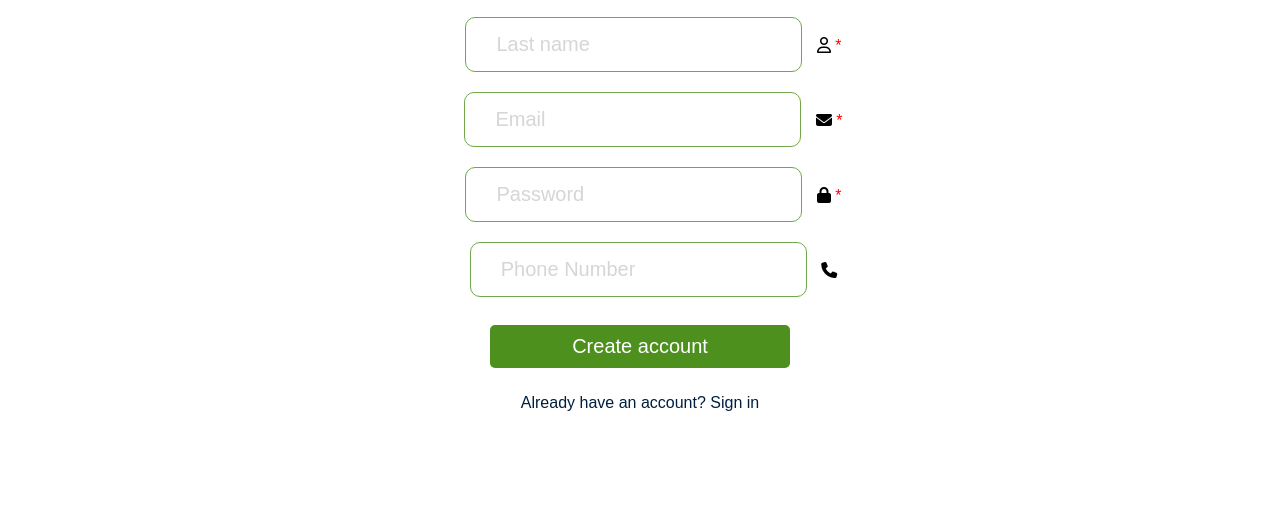
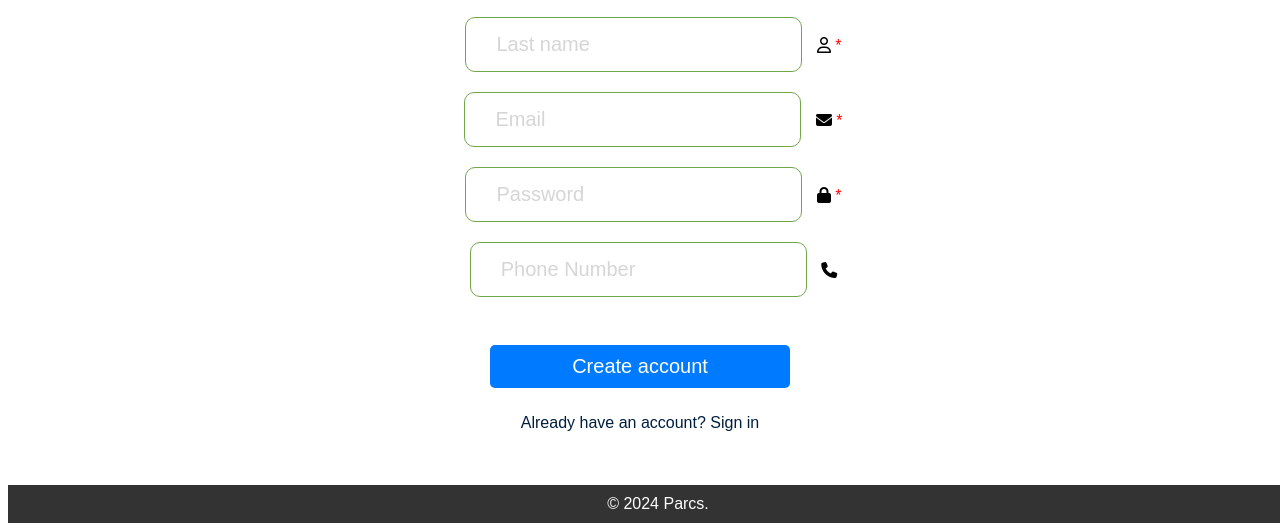
Before and after one commit to priscaolose/parcs-2, a plain HTML site: page Register2.html in a window 1280 px wide. Shown: the part 277-800 px from the top of the page. Drawn offline with Linux system fonts and the light colour scheme.

Commit message:
Updated the error based on the accessibility errors

```diff
--- a/Register2.html
+++ b/Register2.html
@@ -5,13 +5,41 @@
     <script src="https://kit.fontawesome.com/a3303f42a6.js" crossorigin="anonymous"></script>
     <title>ParcsLoginPage</title>
     <meta charset="UTF-8">
-    <meta name="vxiewport" content="width=device-width, initial-scale=1.0">
+    <meta name="viewport" content="width=device-width, initial-scale=1.0">
     <link rel="stylesheet" href="style.css">
     <script src="RegisterPage.js"></script>
+    <style>
+        /* Add CSS styles for improved contrast here */
+        .button {
+            margin-top: 20px;
+        }
+
+        .btn {
+            color: #fff;
+            background-color: #007bff; /* Adjust the background color for better contrast */
+            border: none;
+            padding: 10px 20px;
+            border-radius: 5px;
+            cursor: pointer;
+        }
+
+        .btn:hover {
+            background-color: #0056b3; /* Darken the background color on hover */
+        }
+
+        .footer-container {
+            color: #fff; /* Set text color for footer */
+            background-color: #333; /* Set background color for footer */
+            padding: 10px;
+            text-align: center;
+            position: fixed;
+            bottom: 0;
+            width: 100%;
+        }
+    </style>
 </head>
 
 <body>
-    <!--<button class="openbtn" onclick="openNav()">&#9776;</button>-->
     <div class="header">
         <div id="small_heading">
             <a href="index.html"> Home</a>
@@ -33,54 +61,55 @@
     <br>
 
     <center>
-        <div id = "page_heading">
+        <div id="page_heading">
             Sign up for Parcs
         </div>
 
-    <form id ="registerform">
+        <form id="registerform">
             <div>
-            <input type ="name"  class="input_field" placeholder="First name" id ="UFname">
+                <input type="name" class="input_field" placeholder="First name" id="UFname">
                 <i class="fa-regular fa-user"></i>
                 <label class="required"></label>
             </div>
 
             <div>
-            <input type ="name"  class="input_field" placeholder="Last name" id ="ULname">
+                <input type="name" class="input_field" placeholder="Last name" id="ULname">
                 <i class="fa-regular fa-user"></i>
                 <label class="required"></label>
             </div>
 
             <div>
-            <input type ="email"  class="input_field" placeholder="Email" id ="UEmail">
+                <input type="email" class="input_field" placeholder="Email" id="UEmail">
                 <i class="fa-solid fa-envelope"></i>
                 <label class="required"></label>
             </div>
 
-        <div >
-            <input required type="password" class="input_field" placeholder="Password" id ="Upassword"/>
-            <!--<i class="fa-solid fa-lock"></i> -->
+            <div>
+                <input required type="password" class="input_field" placeholder="Password" id="Upassword" />
                 <i class="fa-solid fa-lock toggle_password" onclick="togglePasswordVisibility(this)"></i>
                 <label class="required"></label>
             </div>
 
             <div>
-            <input type="tel"  class = "input_field" placeholder="Phone Number" name = "uphonenumber" />
+                <input type="tel" class="input_field" placeholder="Phone Number" name="uphonenumber" />
                 <i class="fa-solid fa-phone"></i>
             </div>
             <br>
-        <div class ="button">
-                <button type="submit" class = "btn">Create account</button>
+            <div class="button">
+                <button type="submit" class="btn">Create account</button>
             </div>
             <p id="error-message" style="color: red;"></p>
         </form>
-   <div class = "under_text">
+        <div class="under_text">
             Already have an account?
-    <a href = "loginpage2.html" style="color: #001F3F;" > Sign in</a>
+            <a href="loginpage2.html" style="color: #001F3F;"> Sign in</a>
+        </div>
+    </center>
 
+    <div class="footer-container">
+        &copy; 2024 Parcs.
     </div>
 
+</body>
 
-</center>
-
-</body>
 </html>
```
Also changed, not shown: loginpage2.html (+15 -0 lines). Lines whose indentation alone changed are shown as unchanged.
